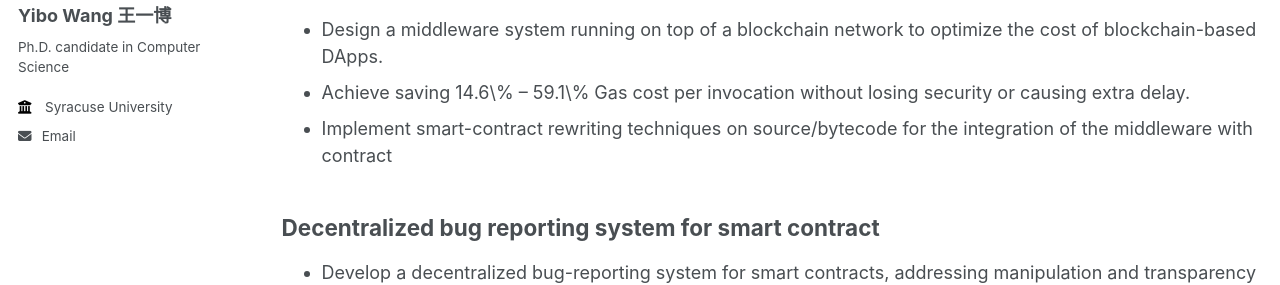
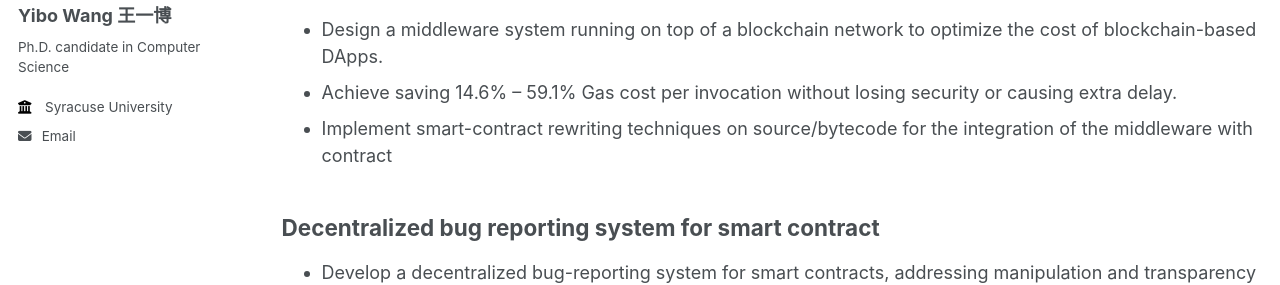
Before and after one commit to wangyibo0308/wangyibo0308.github.io, a Jekyll site: the page built from _pages/project.md, in a window 1280 px wide and 900 px high, scrolled down 949 px. Shown: the part 245-530 px from the top of the window. Built offline with Jekyll 4.4.1, drawn with Linux system fonts in a browser that asks for light colours.

```diff
--- a/_pages/project.md
+++ b/_pages/project.md
@@ -28,7 +28,7 @@ Cost optimization in blockchains
 ----
 
 - Design a middleware system running on top of a blockchain network to optimize the cost of blockchain-based DApps.
-- Achieve saving 14.6\% – 59.1\% Gas cost per invocation without losing security or causing extra delay.
+- Achieve saving 14.6% – 59.1% Gas cost per invocation without losing security or causing extra delay.
 - Implement smart-contract rewriting techniques on source/bytecode for the integration of the middleware with contract
 
 Decentralized bug reporting system for smart contract
```
